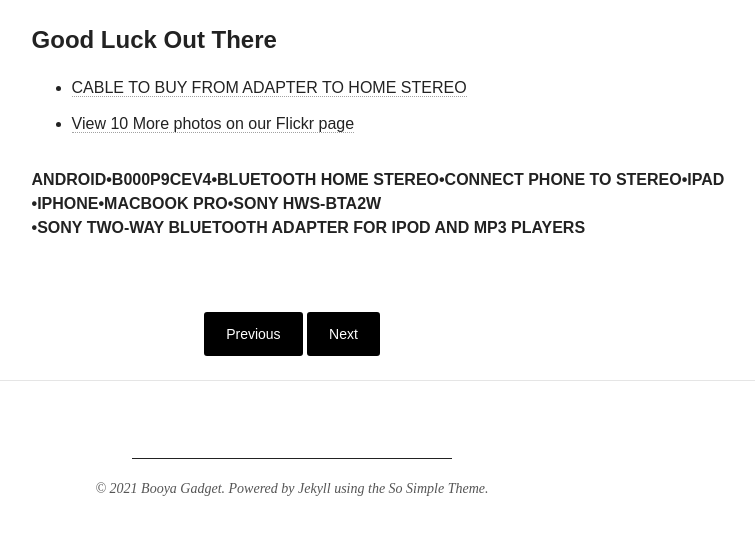
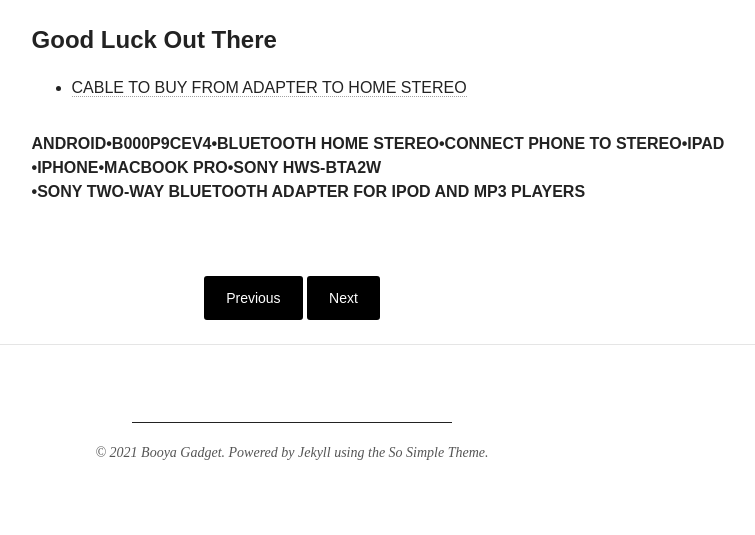
Before and after one commit to acozzens/www.booyagadget.com, a Jekyll site: the page built from _posts/blog-bg-archive/2011-06-22-how-to-iphone-ipad-android-xoom-bluetooth-home-stereo.md, in a window 1280 px wide and 900 px high, scrolled down 2391 px, cut to the strip 260-795 px from the top of the window. Shown: the whole strip, without its empty margins (348-1103 px from the left). Built offline with Jekyll 4.4.1, drawn with Linux system fonts in a browser that asks for light colours; nearby versions of some CDN libraries.

Commit message:
rmv flickr album link

```diff
--- a/_posts/blog-bg-archive/2011-06-22-how-to-iphone-ipad-android-xoom-bluetooth-home-stereo.md
+++ b/_posts/blog-bg-archive/2011-06-22-how-to-iphone-ipad-android-xoom-bluetooth-home-stereo.md
@@ -54,4 +54,3 @@
 
 #### Good Luck Out There
 * [CABLE TO BUY FROM ADAPTER TO HOME STEREO](http://amzn.to/2stTS6v){:target="_blank"}
-* [View 10 More photos on our Flickr page](https://www.flickr.com/photos/booyagadget/sets/72157627026732480/){:target="_blank"}
```
